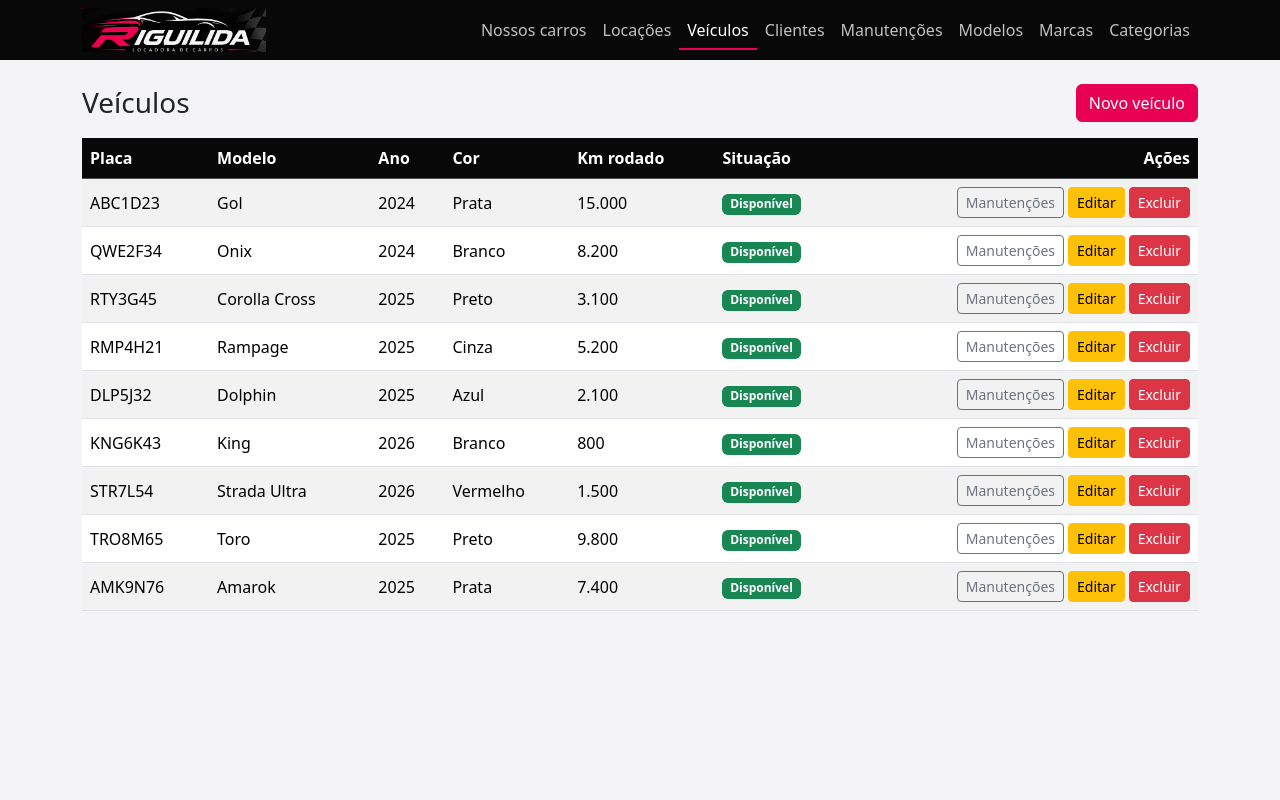
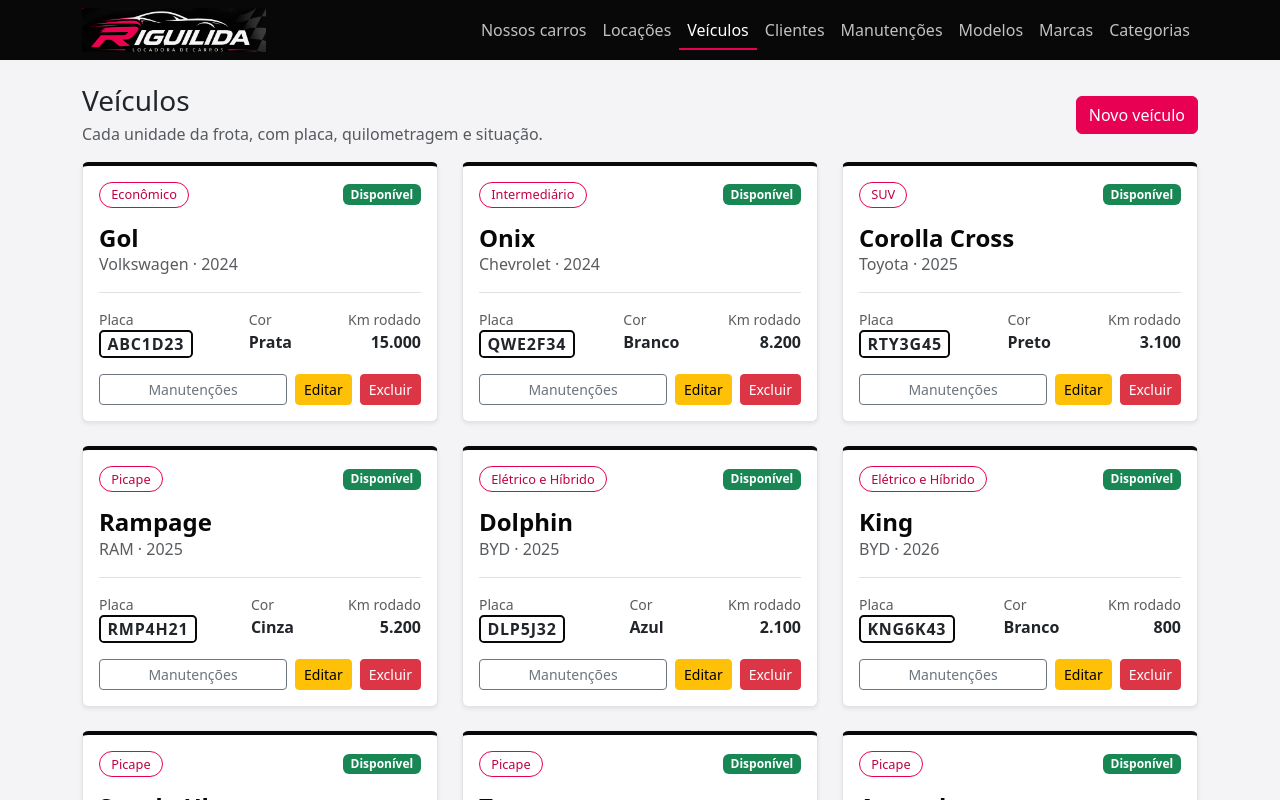
Before and after one commit to MariaJulia015/locadoraVeiculos, a React (Vite) app: page /veiculos in a window 1280 px wide. Shown: the top 800 px of the page. Built offline with nearby package versions, Linux system fonts and the light colour scheme; data requests are answered from the project's data file.

Commit message:
veículos agora aparecem em cards também

```diff
--- a/src/index.css
+++ b/src/index.css
@@ -119,3 +119,12 @@ body {
   font-weight: 700;
   color: var(--rg-preto);
 }
+
+.placa-riguilida {
+  display: inline-block;
+  border: 2px solid var(--rg-preto);
+  border-radius: 0.3rem;
+  padding: 0 0.4rem;
+  font-weight: 700;
+  letter-spacing: 0.05em;
+}
--- a/src/pages/veiculos/VeiculoList.tsx
+++ b/src/pages/veiculos/VeiculoList.tsx
@@ -3,9 +3,10 @@ import { useLocation, useNavigate } from "react-router-dom";
 import { Alert } from "../../components/Alert";
 import { Button } from "../../components/Button";
 import { Modal } from "../../components/Modal";
-import { Table, type Column } from "../../components/Table";
+import type { Categoria } from "../../models/Categoria";
 import type { Locacao } from "../../models/Locacao";
 import type { Manutencao } from "../../models/Manutencao";
+import type { Marca } from "../../models/Marca";
 import type { Modelo } from "../../models/Modelo";
 import {
   calcularSituacaoVeiculo,
@@ -14,8 +15,10 @@ import {
   type Veiculo,
 } from "../../models/Veiculo";
 import { dataHoje, mensagemDeErro } from "../../models/formatadores";
+import { categoriaService } from "../../service/categoriaService";
 import { locacaoService } from "../../service/locacaoService";
 import { manutencaoService } from "../../service/manutencaoService";
+import { marcaService } from "../../service/marcaService";
 import { modeloService } from "../../service/modeloService";
 import { veiculoService } from "../../service/veiculoService";
 
@@ -30,6 +33,8 @@ export const VeiculoList = () => {
   const location = useLocation();
   const [veiculos, setVeiculos] = useState<Veiculo[]>([]);
   const [modelos, setModelos] = useState<Modelo[]>([]);
+  const [marcas, setMarcas] = useState<Marca[]>([]);
+  const [categorias, setCategorias] = useState<Categoria[]>([]);
   const [locacoes, setLocacoes] = useState<Locacao[]>([]);
   const [manutencoes, setManutencoes] = useState<Manutencao[]>([]);
   const [veiculoParaExcluir, setVeiculoParaExcluir] = useState<Veiculo | null>(null);
@@ -38,14 +43,19 @@ export const VeiculoList = () => {
 
   const carregar = async () => {
     try {
-      const [listaVeiculos, listaModelos, listaLocacoes, listaManutencoes] = await Promise.all([
+      const [listaVeiculos, listaModelos, listaMarcas, listaCategorias, listaLocacoes, listaManutencoes] =
+        await Promise.all([
           veiculoService.listar(),
           modeloService.listar(),
+          marcaService.listar(),
+          categoriaService.listar(),
           locacaoService.listar(),
           manutencaoService.listar(),
         ]);
       setVeiculos(listaVeiculos);
       setModelos(listaModelos);
+      setMarcas(listaMarcas);
+      setCategorias(listaCategorias);
       setLocacoes(listaLocacoes);
       setManutencoes(listaManutencoes);
     } catch (e) {
@@ -83,45 +93,75 @@ export const VeiculoList = () => {
 
   const hoje = dataHoje();
 
-  const columns: Column<Veiculo>[] = [
-    { header: "Placa", render: (veiculo) => veiculo.placa },
-    { header: "Modelo", render: (veiculo) => modelos.find((modelo) => modelo.id === veiculo.modeloId)?.nome ?? "-" },
-    { header: "Ano", render: (veiculo) => veiculo.anoFabricacao },
-    { header: "Cor", render: (veiculo) => veiculo.cor },
-    { header: "Km rodado", render: (veiculo) => veiculo.kmRodado.toLocaleString("pt-BR") },
-    {
-      header: "Situação",
-      render: (veiculo) => {
-        const situacao = calcularSituacaoVeiculo(veiculo.id ?? "", locacoes, manutencoes, hoje);
-        return <span className={`badge ${corSituacao[situacao]}`}>{situacaoVeiculoLabel[situacao]}</span>;
-      },
-    },
-  ];
-
   return (
     <div className="container">
       <div className="d-flex justify-content-between align-items-center mb-3">
-        <h1 className="h3 mb-0">Veículos</h1>
+        <div>
+          <h1 className="h3 mb-1">Veículos</h1>
+          <p className="text-muted mb-0">Cada unidade da frota, com placa, quilometragem e situação.</p>
+        </div>
         <Button label="Novo veículo" onClick={() => navigate("/veiculos/novo")} />
       </div>
 
       <Alert type="success" message={sucesso} onClose={() => setSucesso("")} />
       <Alert type="danger" message={erro} onClose={() => setErro("")} />
 
-      <Table
-        columns={columns}
-        data={veiculos}
-        extraActions={(veiculo) => (
+      {veiculos.length === 0 && <p className="text-muted">Nenhum veículo cadastrado.</p>}
+
+      <div className="row g-4">
+        {veiculos.map((veiculo) => {
+          const modelo = modelos.find((item) => item.id === veiculo.modeloId);
+          const marca = marcas.find((item) => item.id === modelo?.marcaId);
+          const categoria = categorias.find((item) => item.id === modelo?.categoriaId);
+          const situacao = calcularSituacaoVeiculo(veiculo.id ?? "", locacoes, manutencoes, hoje);
+
+          return (
+            <div className="col-12 col-md-6 col-lg-4" key={veiculo.id}>
+              <div className="card h-100 shadow-sm carro-riguilida">
+                <div className="card-body d-flex flex-column">
+                  <div className="d-flex justify-content-between align-items-center mb-3">
+                    {categoria ? <span className="etiqueta-categoria">{categoria.nome}</span> : <span />}
+                    <span className={`badge ${corSituacao[situacao]}`}>{situacaoVeiculoLabel[situacao]}</span>
+                  </div>
+
+                  <h2 className="h4 nome-carro mb-0">{modelo?.nome ?? "-"}</h2>
+                  <p className="text-muted mb-3">
+                    {marca?.nome} · {veiculo.anoFabricacao}
+                  </p>
+
+                  <div className="d-flex justify-content-between border-top pt-3 mt-auto mb-3">
+                    <div>
+                      <small className="text-muted d-block">Placa</small>
+                      <span className="placa-riguilida">{veiculo.placa}</span>
+                    </div>
+                    <div>
+                      <small className="text-muted d-block">Cor</small>
+                      <strong>{veiculo.cor}</strong>
+                    </div>
+                    <div className="text-end">
+                      <small className="text-muted d-block">Km rodado</small>
+                      <strong>{veiculo.kmRodado.toLocaleString("pt-BR")}</strong>
+                    </div>
+                  </div>
+
+                  <div className="d-flex gap-2">
+                    <div className="flex-grow-1 d-grid">
                       <Button
                         label="Manutenções"
                         variant="outline-secondary"
                         size="sm"
                         onClick={() => navigate(`/manutencoes?veiculoId=${veiculo.id}`)}
                       />
-        )}
-        onEdit={(veiculo) => navigate(`/veiculos/${veiculo.id}`)}
-        onDelete={(veiculo) => setVeiculoParaExcluir(veiculo)}
-      />
+                    </div>
+                    <Button label="Editar" variant="warning" size="sm" onClick={() => navigate(`/veiculos/${veiculo.id}`)} />
+                    <Button label="Excluir" variant="danger" size="sm" onClick={() => setVeiculoParaExcluir(veiculo)} />
+                  </div>
+                </div>
+              </div>
+            </div>
+          );
+        })}
+      </div>
 
       <Modal
         show={veiculoParaExcluir !== null}
```
Also changed, not shown: prints/02-veiculos.png. Lines whose indentation alone changed are shown as unchanged.
